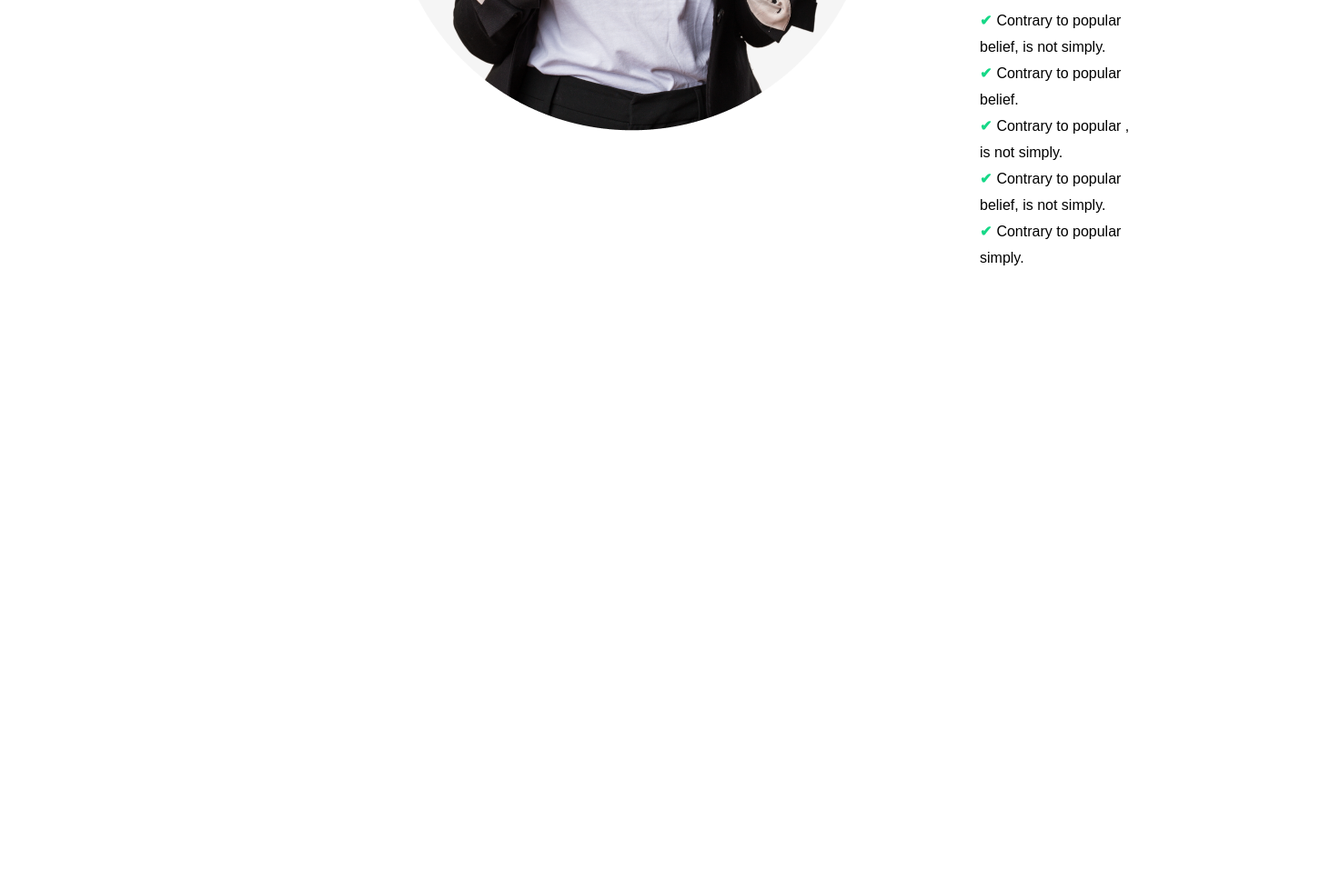
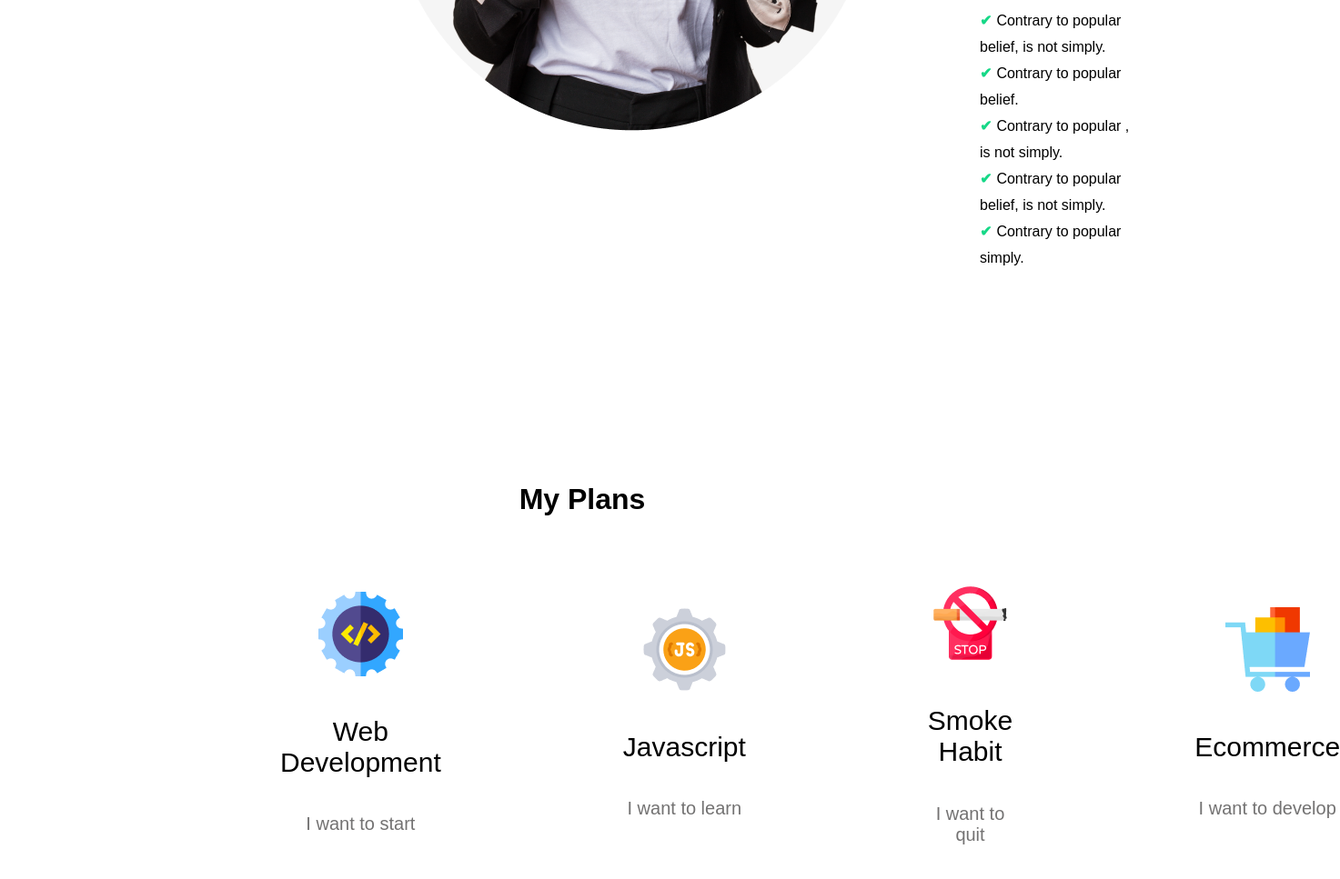
Before and after one commit to SumaiaSamanta96/assigment-1, a plain HTML site: page index.html in a window 1280 px wide. Shown: the part 1480-2447 px from the top of the page at 91% size, 1473 px wide, since content can reach past the window. Before the commit the page ends 1797 px from the top, so only its background shows below. Drawn offline with Linux system fonts and the light colour scheme.

Commit message:
3rd section

```diff
--- a/css style/style.css
+++ b/css style/style.css
@@ -1,5 +1,5 @@
 *{
-    font-family: sans-serif;
+    font-family: "Nunito Sans", sans-serif;
 }
 /* banner style */
 .banner{
@@ -74,3 +74,27 @@ word-wrap: break-word;
     line-height: 40px;
     font-weight: bold;
   }
+  /* My Plans Section styles */
+  .plan-title{
+    text-align: center;
+    padding-top: 200px;
+    padding-bottom: 50px;
+  }
+  .my-plan{
+    display: flex;
+    align-items: center;
+    padding-left: 300px;
+    gap: 200px;
+  }
+  .plan-details{
+    text-align: center;
+  }
+  .plan-details h4{
+    font-size: 30px;
+    font-weight: 100;
+  }
+  .plan-details h5{
+    font-size: 20px;
+    font-weight: 100;
+    color: rgb(115, 114, 114);
+  }
--- a/index.html
+++ b/index.html
@@ -41,6 +41,30 @@
                 </ul>
             </div>
           </section>
+          <h1 class="plan-title">My Plans</h1>
+          <section class="my-plan">
+            <div class="plan-details">
+                <img src="images/icons/web.png" alt="">
+                <h4>Web Development</h4>
+                <h5>I want to start</h5>
+            </div>
+            <div class="plan-details">
+                <img src="images/icons/js.png" alt="">
+                <h4>Javascript</h4>
+                <h5>I want to learn</h5>
+            </div>
+            <div class="plan-details">
+                <img src="images/icons/smoke.png" alt="">
+                <h4>Smoke Habit</h4>
+                <h5>I want to quit</h5>
+            </div>
+            <div class="plan-details">
+                <img src="images/icons/ecom.png" alt="">
+                <h4>Ecommerce</h4>
+                <h5>I want to develop</h5>
+            </div>
+          </section>
+
     </header>
 
 </body>
```
